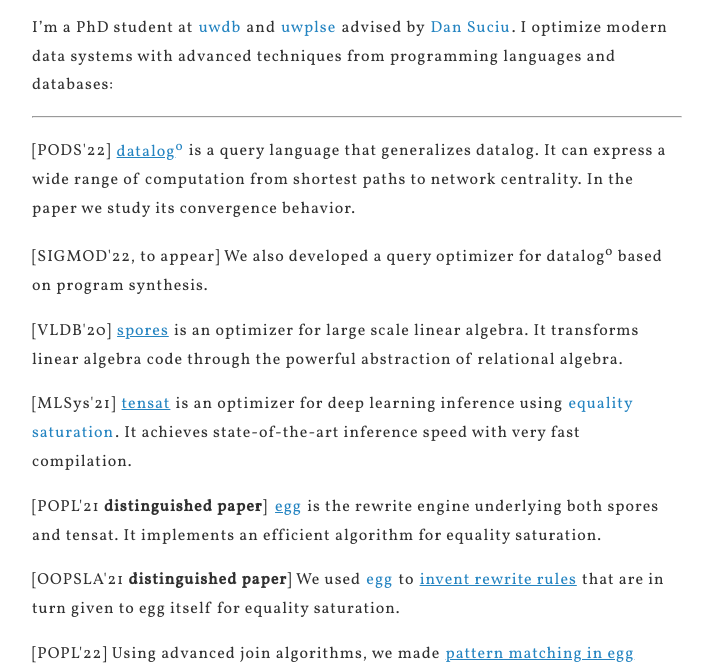
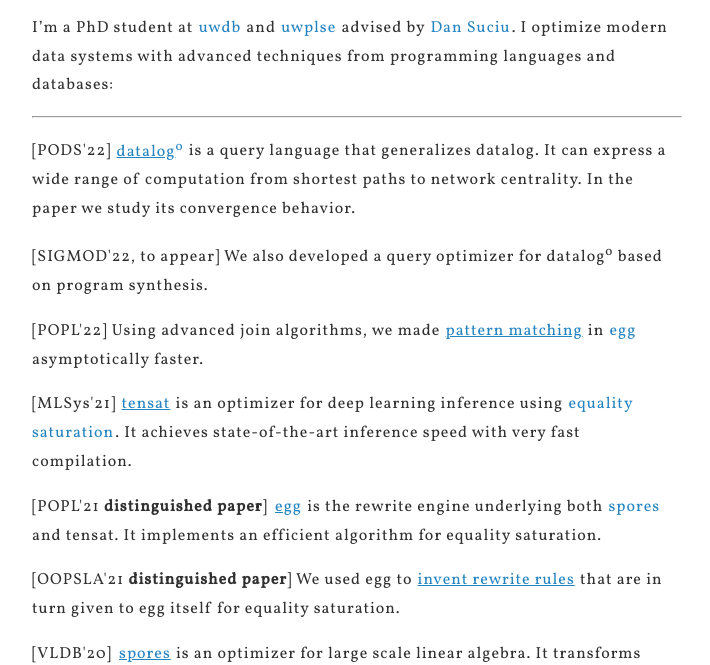
Before and after one commit to remysucre/remysucre.github.io, a plain HTML site: page index.html in a window 1280 px wide. Shown: the part 140-805 px from the top of the page, without its empty margins (283-993 px from the left). Drawn offline with Linux system fonts and the light colour scheme.

Commit message:
Update index.html

```diff
--- a/index.html
+++ b/index.html
@@ -34,11 +34,16 @@
             We also developed a query optimizer for datalog<sup>o</sup>
             based on program synthesis.
         </p>
-        <p> [VLDB'20]
-            <a href="https://dl.acm.org/doi/10.14778/3407790.3407799">
-                <u>spores</u>
-            </a> is an optimizer for large scale linear algebra. It transforms
-            linear algebra code through the powerful abstraction of relational algebra.
+        <p> [POPL'22]
+            Using advanced join algorithms, we made
+            <a href="https://arxiv.org/abs/2108.02290">
+                <u>pattern matching</u>
+            </a>
+            in
+            <a href="https://remy.wang#egg">
+                egg
+            </a>
+            asymptotically faster.
         </p>
         <p> [MLSys'21]
             <a href="https://github.com/uwplse/tensat">
@@ -54,27 +59,28 @@
             <a href="https://egraphs-good.github.io/">
                 <u>egg</u>
             </a> </a>
-            is the rewrite engine underlying both spores and tensat.
+            is the rewrite engine underlying both
+            <a href="https://remy.wang#spores">
+                spores
+            </a>
+            and tensat.
             It implements an efficient algorithm for equality saturation.
         </p>
         <p> [OOPSLA'21 <strong>distinguished paper</strong>]
-            We used
-            <a href="https://remy.wang/#egg">
-            egg
-            </a>
-            to
+            We used egg to
             <a href="https://arxiv.org/abs/2108.10436">
                 <u>invent rewrite rules</u>
             </a>
             that are in turn given to
             egg itself for equality saturation.
         </p>
-        <p> [POPL'22]
-            Using advanced join algorithms, we made
-            <a href="https://arxiv.org/abs/2108.02290">
-                <u>pattern matching in egg</u>
-            </a>
-            asymptotically faster.
+        <p> [VLDB'20]
+            <a name="spores">
+            <a href="https://dl.acm.org/doi/10.14778/3407790.3407799">
+                <u>spores</u>
+            </a> </a>
+            is an optimizer for large scale linear algebra. It transforms
+            linear algebra code through the powerful abstraction of relational algebra.
         </p>
         <hr>
         <p>
```
